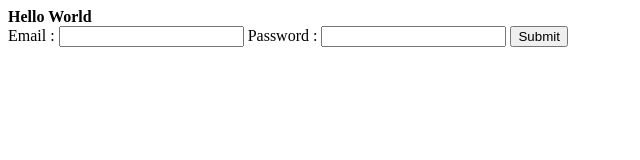
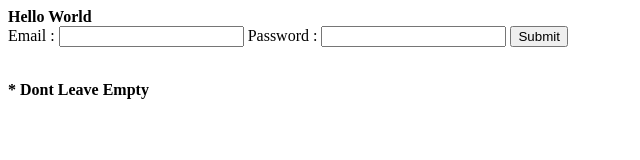
Before and after one commit to Dushyanttiwari04/PracticeCode, a plain HTML site: page index.html in a window 1280 px wide. Shown: the whole page, without its empty margins (0-640 px from the left). Drawn offline with Linux system fonts and the light colour scheme.

Commit message:
Update index.html Empty message

```diff
--- a/index.html
+++ b/index.html
@@ -4,3 +4,5 @@ Email : <input type="text">
 Password : <input type="password">
 <input type="submit">
 </form>
+<br>
+<b style="text-emphasis-color: red;">* Dont Leave Empty</b>
```
